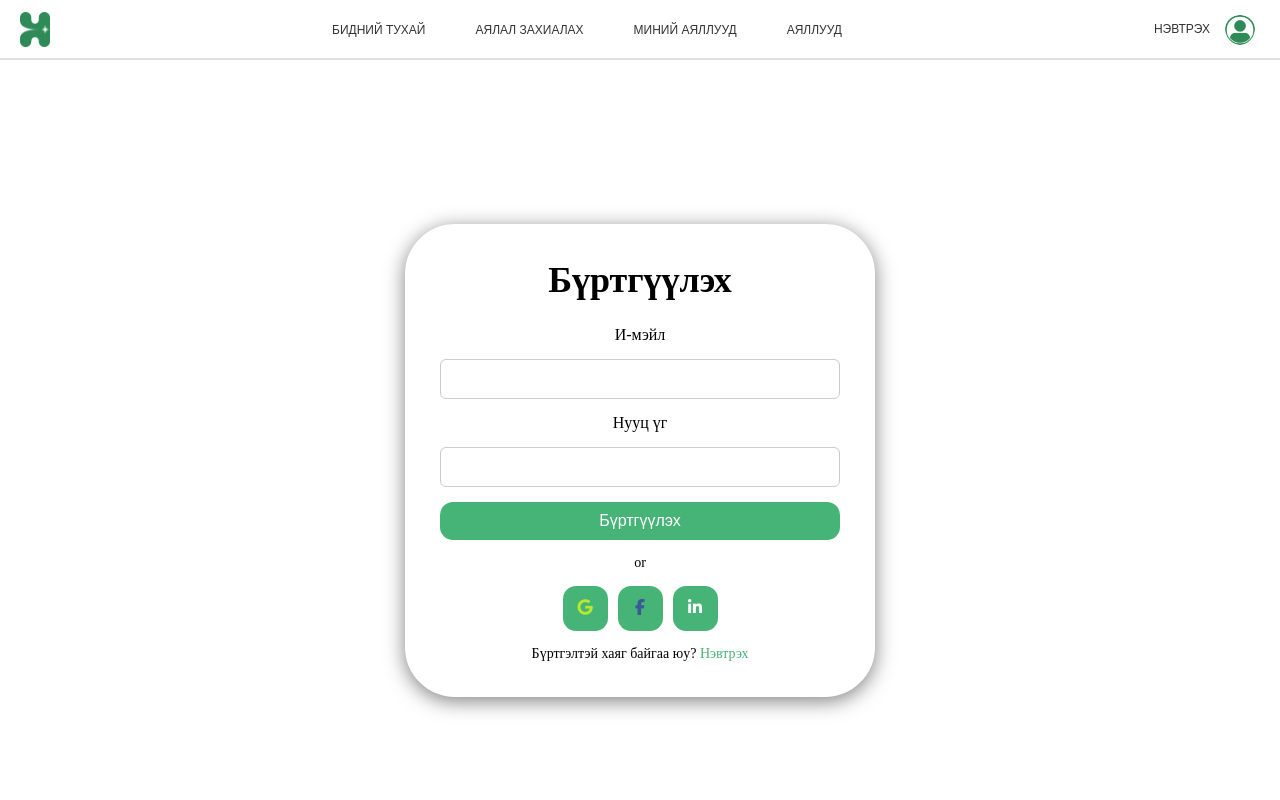
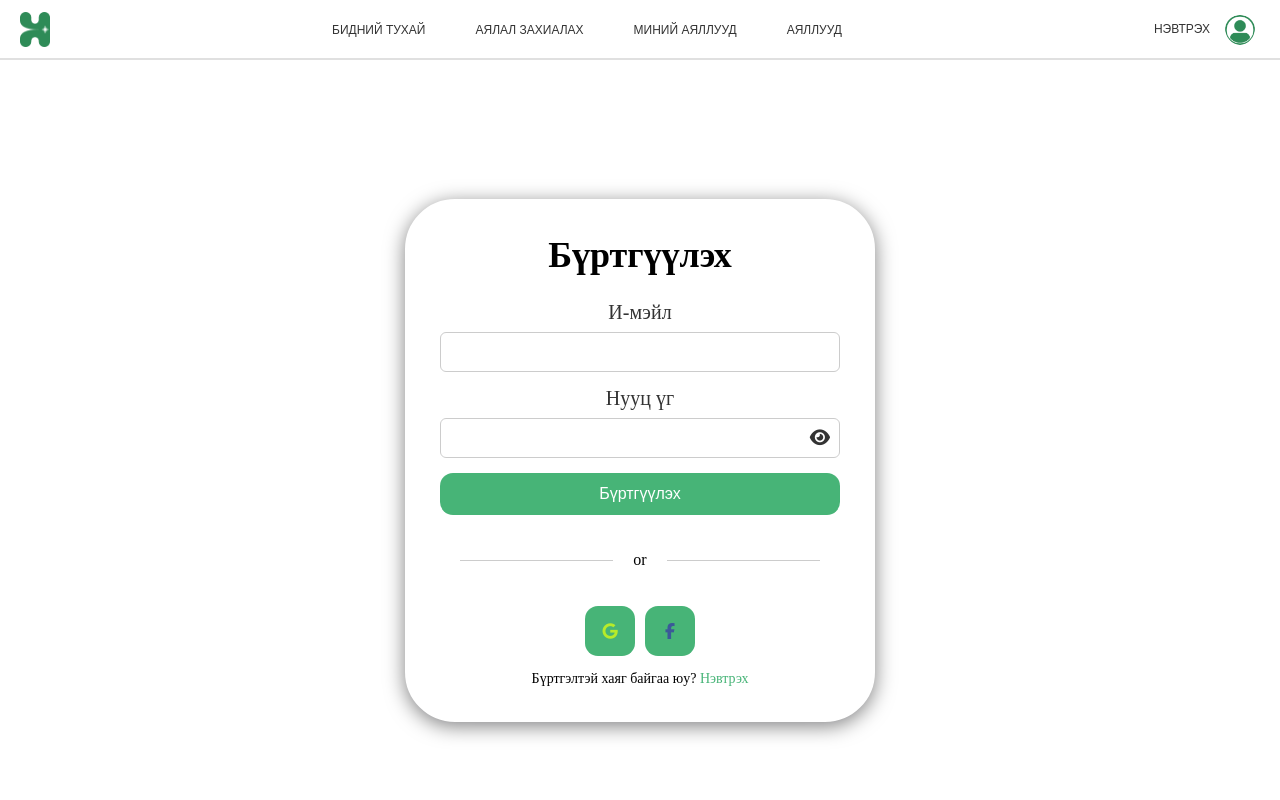
Before and after one commit to MunkhjinBj/WebDesign, a plain HTML site: page signup.html in a window 1280 px wide. Shown: the top 800 px of the page. Drawn offline with Linux system fonts and the light colour scheme.

Commit message:
10/19-11:21

```diff
--- a/header.css
+++ b/header.css
@@ -168,15 +168,18 @@ header {
   background-color: var(--primary-color);
   color: #fff;
   border: none;
-  padding: 10px;
+  padding: 12px 20px;
   border-radius: 13px;
   cursor: pointer;
   font-size: 16px;
+  transition: background-color 0.3s ease, transform 0.2s ease;
 }
 
 .Get_inside_head button:hover {
   background-color: var(--primary-hover-color);
+  transform: scale(1.05); /* Small hover animation */
 }
+
 
 .google-signin {
   background-color: transparent;
@@ -210,13 +213,12 @@ header {
   cursor: pointer;
   padding: 15px;
   border-radius: 50%;
-  width: 45px;
-  height: 45px;
-  transition: background-color 0.3s;
-}
-
-.social-btn:hover {
-  opacity: 0.9;
+  width: 50px;
+  height: 50px;
+  display: flex;
+  align-items: center;
+  justify-content: center;
+  transition: background-color 0.3s, transform 0.2s;
 }
 
 .social-btn.google {
@@ -226,6 +228,23 @@ header {
 .social-btn.facebook {
   color: var(--facebook-color);
 }
+
+.social-btn:hover {
+  transform: scale(1.1);
+}
+
+.sr-only {
+  position: absolute;
+  width: 1px;
+  height: 1px;
+  padding: 0;
+  margin: -1px;
+  overflow: hidden;
+  clip: rect(0, 0, 0, 0);
+  border: 0;
+}
+
+
 
 
 
@@ -315,3 +334,45 @@ header {
 .footer-social a {
   font-size: 20px;
 }
+
+
+/*Sign up*/
+
+.password-container {
+  position: relative;
+  width: 100%;
+}
+
+.password-container input {
+  width: 100%;
+  padding: 10px;
+  border-radius: 6px;
+  border: 1px solid #ccc;
+  font-size: 16px;
+}
+
+.Get_inside_head label {
+  display: block;
+  margin-bottom: 8px;
+  font-size: 20px;
+  color: var(--text-color);
+}
+
+/* Toggle button for eye icon */
+.password-container .toggle-password {
+  position: absolute;
+  right: 10px;
+  top: 60%;
+  background-color: transparent;
+  border: none;
+  cursor: pointer;
+  padding: 0;
+}
+.password-container .toggle-password:hover{
+  background-color: transparent;
+}
+
+.password-container .toggle-password i {
+  font-size: 18px;
+  color: #333;
+}
--- /dev/null
+++ b/muu.js
@@ -0,0 +1,12 @@
+const togglePassword = document.querySelector('.toggle-password');
+const passwordInput = document.querySelector('#password');
+
+togglePassword.addEventListener('click', function () {
+  // Toggle the type attribute
+  const type = passwordInput.getAttribute('type') === 'password' ? 'text' : 'password';
+  passwordInput.setAttribute('type', type);
+
+  // Toggle the eye / eye-slash icon
+  this.querySelector('i').classList.toggle('fa-eye');
+  this.querySelector('i').classList.toggle('fa-eye-slash');
+});
--- a/signup.html
+++ b/signup.html
@@ -28,18 +28,35 @@
     <section class="Get_inside_head">
       <h1>Бүртгүүлэх</h1>
       <form>
-        <label for="email">И-мэйл</label>
-        <input type="text" id="email" name="email" required />
-        <label for="password">Нууц үг</label>
-        <input type="password" id="password" name="password" required />
+        <div class="Email">
+          <label for="email">И-мэйл</label>
+          <input type="email" id="email" name="email" required />
+          </div>
+        <div class="password-container">
+          <label for="password">Нууц үг</label>
+          <input type="password" id="password" name="password" required />
+            <button type="button" class="toggle-password">
+              <i class="fas fa-eye"></i>
+            </button>
+        </div>
+
         <button>Бүртгүүлэх</button>
       </form>
-      <p>or</p>
+      <div class="or-container">
+        <span>or</span>
+      </div>
+
       <div class="social-login">
-        <button class="social-btn google"><i class="fab fa-google"></i></button>
-        <button class="social-btn facebook"><i class="fab fa-facebook-f"></i></button>
-        <button class="social-btn linkedin"><i class="fab fa-linkedin-in"></i></button>
+        <button class="social-btn google">
+          <i class="fab fa-google"></i>
+          <span class="sr-only">Sign in with Google</span>
+        </button>
+        <button class="social-btn facebook">
+          <i class="fab fa-facebook-f"></i>
+          <span class="sr-only">Sign in with Facebook</span>
+        </button>
       </div>
+
       <p>Бүртгэлтэй хаяг байгаа юу? <a href="./signin.html">Нэвтрэх</a></p>
     </section>
     </div>
@@ -74,5 +91,6 @@
     </footer>
 
     <script src="https://kit.fontawesome.com/d903c022ca.js" crossorigin="anonymous"></script>
+    <script src="muu.js"></script>
   </body>
 </html>
```
Also changed, not shown: signin.html (+11 -3 lines).
